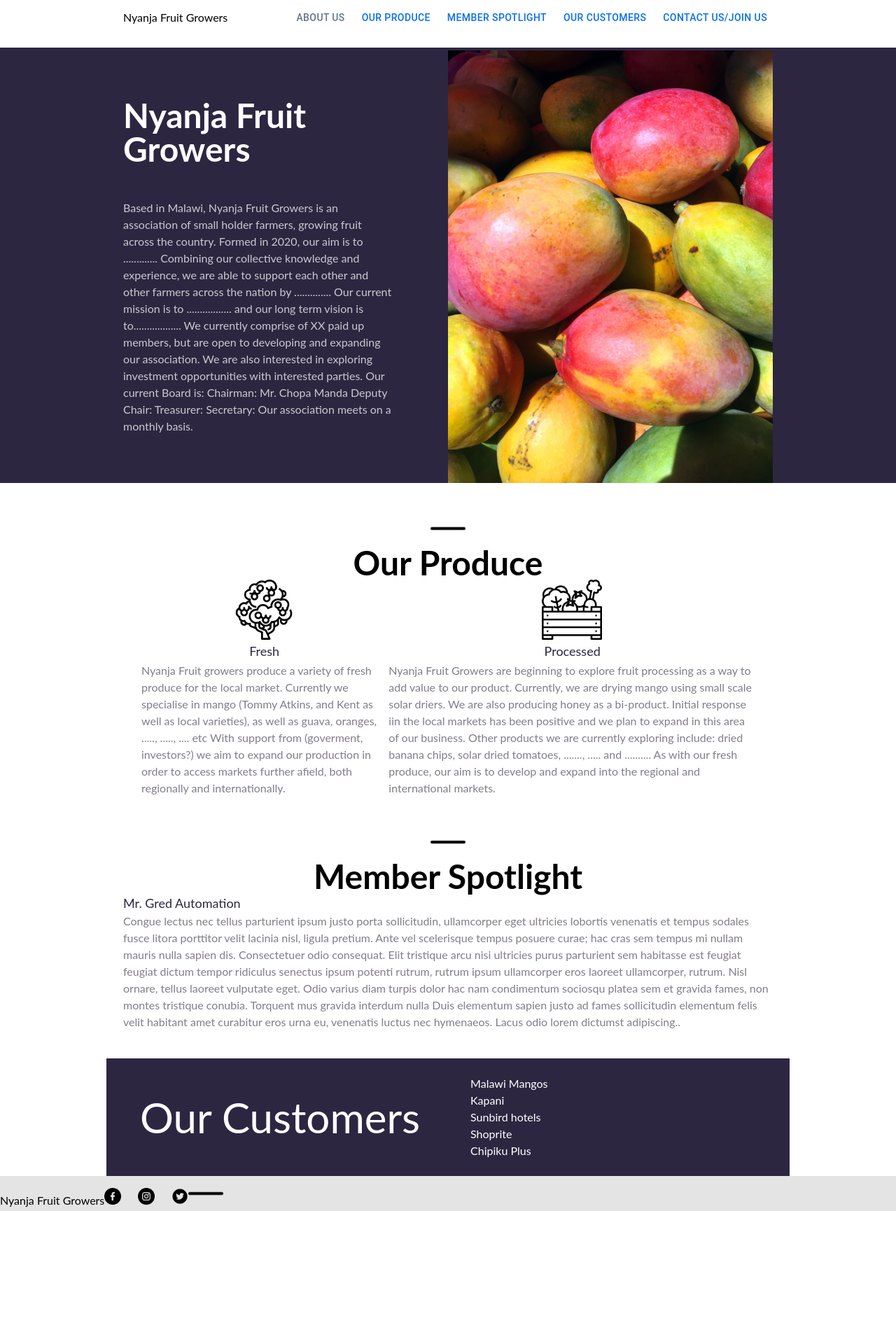
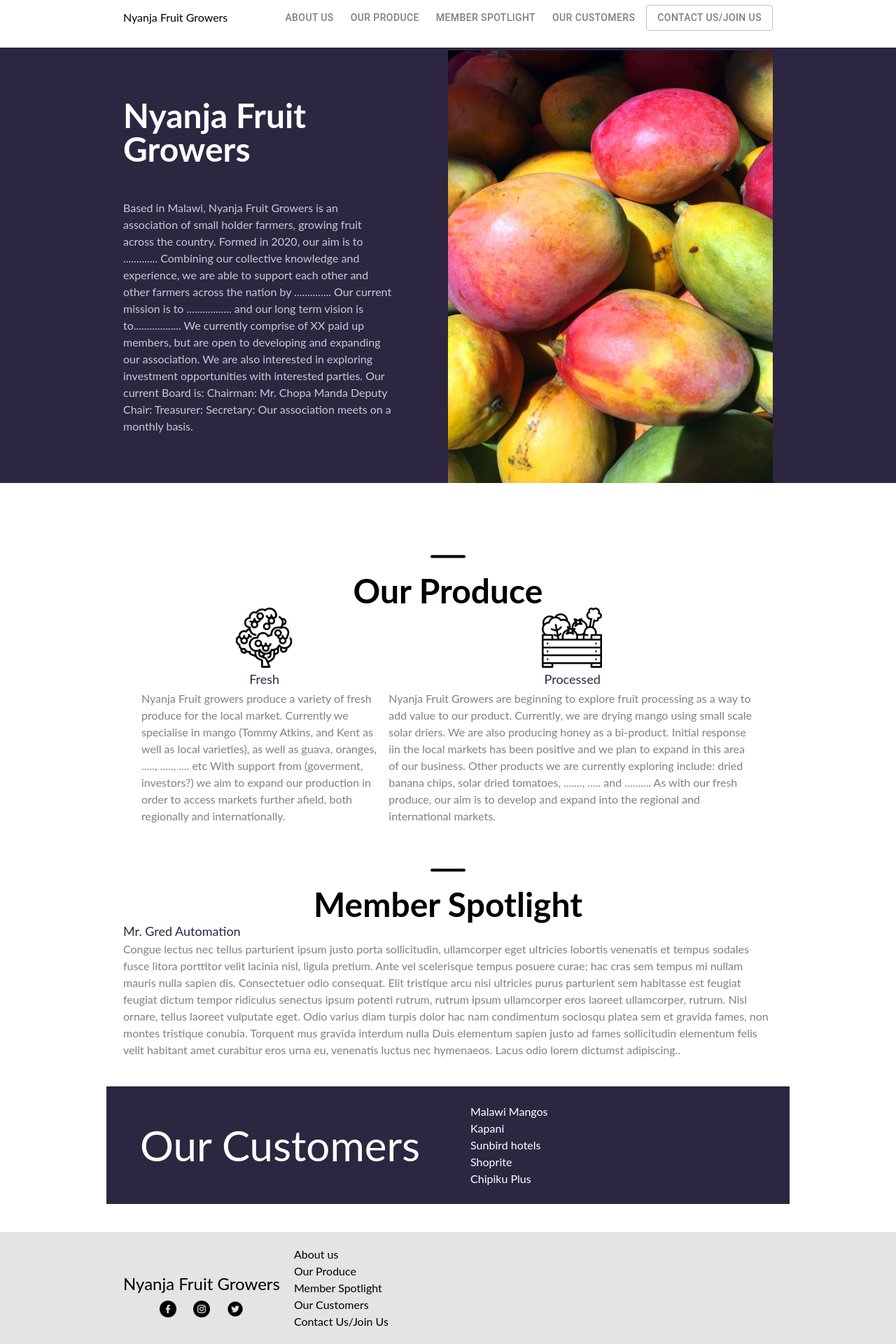
Before and after one commit to siphiwemanda/Nyanja-Fruit-Growers, a React (Create React App) app: page / in a window 1280 px wide. Shown: the part 17-1937 px from the top of the page at 70% size. Before the commit the page ends 1747 px from the top, so only its background shows below. Built offline with nearby package versions, Linux system fonts and the light colour scheme.

Commit message:
Update to buttons

```diff
--- a/src/Component/Footer.js
+++ b/src/Component/Footer.js
@@ -4,16 +4,26 @@ import instagram from '../IMG/instagram.png'
 import line from '../IMG/remove.png'
 const Footer = () => {
     return(
-        <div className="bg-Grey">
-            <div className="flex flex-col md:flex-row">
-                <div className="flex flex-col md:flex-row items-center">
-                    <h4 className="text-center pt-5">Nyanja Fruit Growers</h4>
+        <div className="bg-Grey mt-10">
+            <div className="container mx-auto flex flex-col md:flex-row items-center px-6">
+                <div className="flex flex-col  items-center">
+                    <h4 className="text-center pt-5 md:text-2xl">Nyanja Fruit Growers</h4>
                     <ul className="flex flex-row items-center pt-2 space-x-6">
                         <img src={facebook} width={24} height={24} alt="facebook logo"/>
                         <img src={instagram} width={24} height={24} alt="instgram logo"/>
                         <img src={twitter} width={24} height={24} alt="twitter logo"/>
                     </ul>
-                    <img  className="self-center" src ={line} width={50} height={50} alt="Line"/>
+                    <img  className="self-center md:hidden" src ={line} width={50} height={50} alt="Line"/>
+                </div>
+
+                <div className="flex flex-col items-center md:p-5">
+                    <ul>
+                        <li variant="text" color="neutral">About us</li>
+                        <li variant="text">Our Produce</li>
+                        <li variant="text"> Member Spotlight</li>
+                        <li variant="text">Our Customers</li>
+                        <li variant="text">Contact Us/Join Us</li>
+                    </ul>
                 </div>
             </div>
         </div>
--- a/src/Component/Navbar.js
+++ b/src/Component/Navbar.js
@@ -7,8 +7,8 @@ const buttonTheme = createTheme({
     },
     palette: {
         primary: {
-            main: '#0971f1',
-            darker: '#053e85',
+            main: '#837D88',
+            darker: '#2C2830',
         },
         neutral: {
             main: '#64748B',
@@ -27,18 +27,14 @@ export default function Navbar(){
 
            <div className=" hidden md:flex space-x-2">
                <ThemeProvider theme={buttonTheme}>
-               <Button variant="text" color="neutral" >About us</Button>
-               <Button variant="text">Our Produce</Button>
-               <Button variant="text"> Member Spotlight</Button>
-               <Button variant="text">Our Customers</Button>
-               <Button variant="text">Contact Us/Join Us</Button>
+               <Button variant="text" color="primary" >About us</Button>
+               <Button variant="text" color="primary">Our Produce</Button>
+               <Button variant="text" color="primary"> Member Spotlight</Button>
+               <Button variant="text" color="primary">Our Customers</Button>
+               <Button variant="outlined" color="primary">Contact Us/Join Us</Button>
                </ThemeProvider>
-
            </div>
            </div>
-
-
-
        </nav>
 
 
--- a/src/Component/OurProduce.js
+++ b/src/Component/OurProduce.js
@@ -3,7 +3,7 @@ import fruitBox from '../IMG/organic-food.png'
 import line from '../IMG/remove.png'
 const OurProduce = ()  =>{
     return (
-        <div className="container flex-col items-center px-6 mx-auto space-y-0 md:space-y-0 my-10">
+        <div className="container flex flex-col items-center px-6 mx-auto space-y-0 md:space-y-0 my-10">
 
             <div className="flex flex-col items-center px-6 mx-auto mt-10 space-y-0 md:space-y-0">
                 <img  className="self-center" src ={line} width={50} height={50} alt="Line"/>
```
